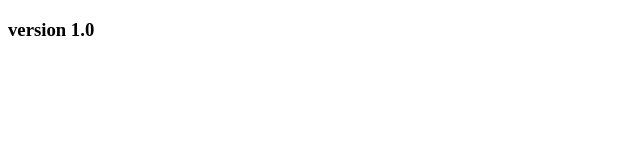
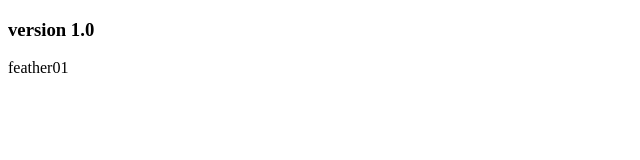
Before and after one commit to fedevsy/gitTest, a plain HTML site: page index.html in a window 1280 px wide. Shown: the full height of the page, 0-640 px from the left. Drawn offline with Linux system fonts and the light colour scheme.

Commit message:
기능개발중_01

```diff
--- a/index.html
+++ b/index.html
@@ -8,5 +8,6 @@
 </head>
 <body>
     <h3>version 1.0</h3>
+    <p>feather01</p>
 </body>
 </html>
```
